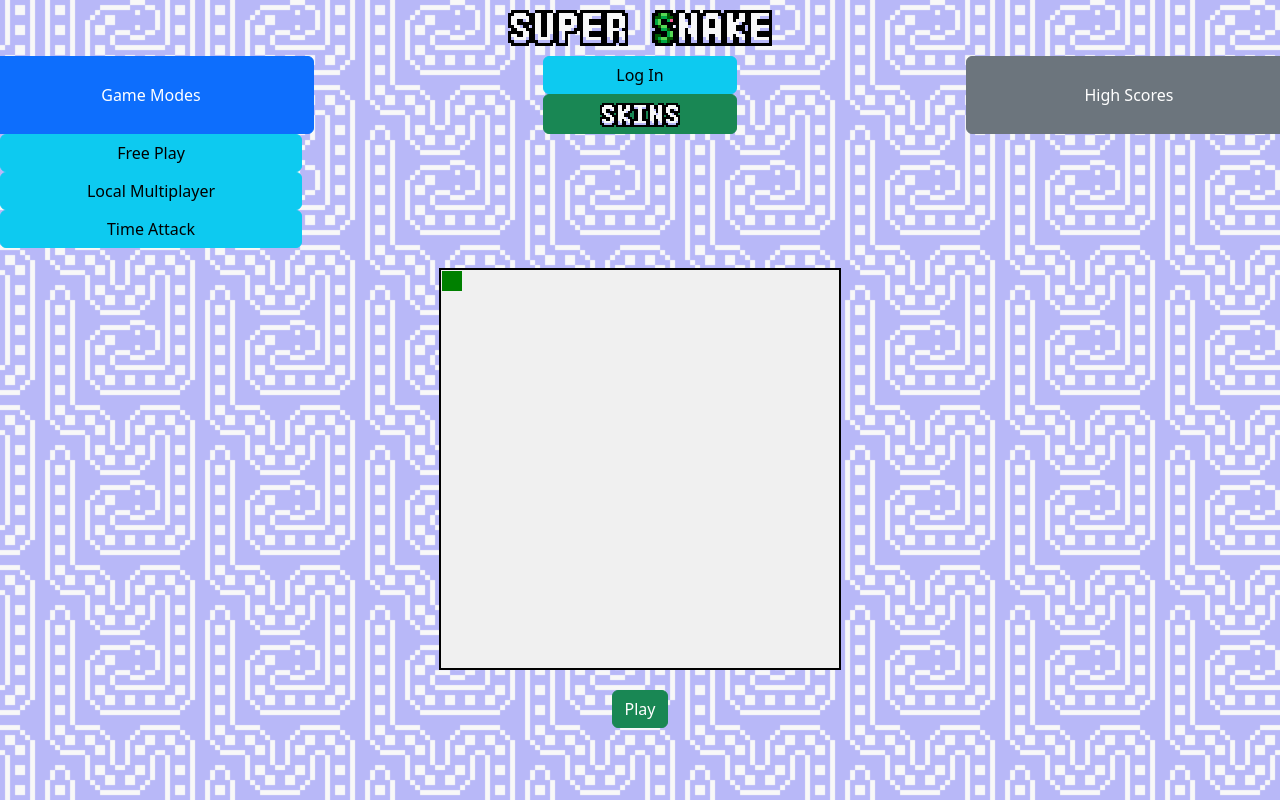
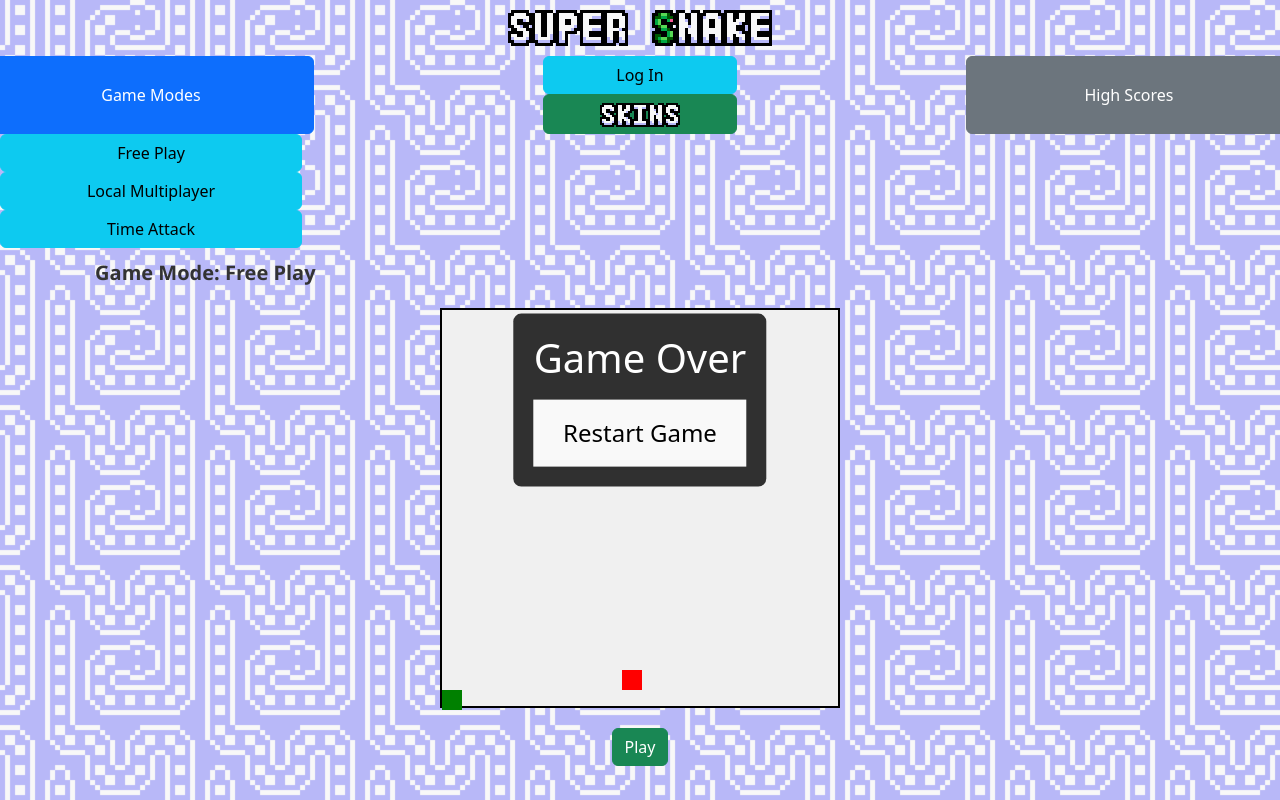
Before and after one commit to MoodyMakai/Cos420Ceagulls, a React (Vite) app: page / in a window 1280 px wide. Built offline with nearby package versions, Linux system fonts and the light colour scheme.

Commit message:
We got normal snake kinda. Still some minor bugs. Thanks ai class

```diff
--- a/src/App.tsx
+++ b/src/App.tsx
@@ -6,74 +6,179 @@ import '../src/assets/super_snake_logo.png'
 import '../src/assets/super_snake_skins.png'
 import { useState, useEffect, useRef } from 'react';
 
+function GameBox({ gameMode }: { gameMode: string }) {
+  const [snake1, setSnake1] = useState([{ x: 0, y: 0 }]); // Start at (0,0), aligned with grid
+  const [direction1, setDirection1] = useState<'ArrowUp' | 'ArrowDown' | 'ArrowLeft' | 'ArrowRight' | null>('ArrowDown'); // Start moving down
+  const [gameOver, setGameOver] = useState(false); // Game over state
+  const [food, setFood] = useState<{ x: number; y: number }[]>([]);
 
-
-function GameBox() {
-  const [x, setX] = useState(1);
-  const [y, setY] = useState(1);
-  const [direction, setDirection] = useState<'ArrowUp' | 'ArrowDown' | 'ArrowLeft' | 'ArrowRight' | null>(null);
-  const intervalRef = useRef<NodeJS.Timeout | null>(null);
+  const intervalRef1 = useRef<NodeJS.Timeout | null>(null);
+  const foodSpawnInterval = useRef<NodeJS.Timeout | null>(null);
 
   const step = 20;
-  const boxSize = 402;
+  const boxSize = 400;
   const playerSize = 20;
 
-  // Handle keypresses to update direction
+  const generateRandomCoords = () => {
+    const max = boxSize / step;
+    return {
+      x: Math.floor(Math.random() * max) * step,
+      y: Math.floor(Math.random() * max) * step,
+    };
+  };
+
+  // Spawn food periodically
+  useEffect(() => {
+    foodSpawnInterval.current = setInterval(() => {
+      setFood(prev => [...prev, generateRandomCoords()]);
+    }, 5000);
+    return () => clearInterval(foodSpawnInterval.current!);
+  }, []);
+
+  // Handle arrow key presses
   useEffect(() => {
     const handleKeyDown = (e: KeyboardEvent) => {
       if (['ArrowUp', 'ArrowDown', 'ArrowLeft', 'ArrowRight'].includes(e.key)) {
         e.preventDefault();
-        setDirection(e.key as typeof direction);
+
+        // Prevent the opposite direction
+        if (direction1 === 'ArrowUp' && e.key !== 'ArrowDown') {
+          setDirection1(e.key as typeof direction1);
+        }
+        if (direction1 === 'ArrowDown' && e.key !== 'ArrowUp') {
+          setDirection1(e.key as typeof direction1);
+        }
+        if (direction1 === 'ArrowLeft' && e.key !== 'ArrowRight') {
+          setDirection1(e.key as typeof direction1);
+        }
+        if (direction1 === 'ArrowRight' && e.key !== 'ArrowLeft') {
+          setDirection1(e.key as typeof direction1);
+        }
       }
     };
-
     window.addEventListener('keydown', handleKeyDown);
     return () => window.removeEventListener('keydown', handleKeyDown);
-  }, []);
+  }, [direction1]);
 
-  // Move based on direction at an interval
+  // Move snake
   useEffect(() => {
-    if (intervalRef.current) clearInterval(intervalRef.current);
+    if (intervalRef1.current) clearInterval(intervalRef1.current);
+    intervalRef1.current = setInterval(() => {
+      setSnake1(prev => {
+        const head = { ...prev[0] };
 
-    intervalRef.current = setInterval(() => {
-      setX(prevX => {
-        if (direction === 'ArrowLeft') return Math.max(1, prevX - step);
-        if (direction === 'ArrowRight') return Math.min(boxSize - playerSize - 5, prevX + step);
-        return prevX;
+        // Move based on direction
+        if (direction1 === 'ArrowLeft') head.x -= step;
+        if (direction1 === 'ArrowRight') head.x += step;
+        if (direction1 === 'ArrowUp') head.y -= step;
+        if (direction1 === 'ArrowDown') head.y += step;
+
+        // Check if the snake has hit the edge of the screen
+        if (head.x < 0 || head.x >= boxSize || head.y < 0 || head.y >= boxSize) {
+          setGameOver(true); // Set game over state if out of bounds
+          clearInterval(intervalRef1.current!); // Stop snake's movement
+          return prev; // Don't update snake if game is over
+        }
+
+        // Check for collision with snake's body (excluding the head itself)
+        if (prev.some((seg, index) => index !== 0 && seg.x === head.x && seg.y === head.y)) {
+          setGameOver(true); // Set game over state
+          clearInterval(intervalRef1.current!); // Stop the snake's movement
+          return prev; // Don't update snake if game is over
+        }
+
+        const newSnake = [head, ...prev.slice(0, prev.length - 1)];
+
+        // Check for collision with any food
+        const foodIndex = food.findIndex(f => f.x === head.x && f.y === head.y);
+        if (foodIndex !== -1) {
+          newSnake.push(prev[prev.length - 1]); // Grow snake
+          setFood(prev => prev.filter((_, i) => i !== foodIndex)); // Remove food
+        }
+
+        return newSnake;
       });
-      setY(prevY => {
-        if (direction === 'ArrowUp') return Math.max(1, prevY - step);
-        if (direction === 'ArrowDown') return Math.min(boxSize - playerSize-5, prevY + step);
-        return prevY;
-      });
-    }, 300); // adjust interval speed here
+    }, 200);
 
-    return () => {
-      if (intervalRef.current) clearInterval(intervalRef.current);
+    return () => clearInterval(intervalRef1.current!);
+  }, [direction1, food]);
+
+  // Reset the game after a game over
+  const handleResetGame = () => {
+    setSnake1([{ x: 0, y: 0 }]);
+    setDirection1('ArrowDown'); // Reset to moving down
+    setFood([]);
+    setGameOver(false);
+    clearInterval(intervalRef1.current!); // Reset the interval
   };
-  }, [direction]);
 
   return (
-    <div
+    <div>
+      {/* Snake Game */}
+      <div className="col-6"
         style={{
           width: boxSize,
           height: boxSize,
           border: '2px solid black',
           backgroundColor: '#f0f0f0',
           position: 'relative',
-        margin: '20px auto'
+          margin: '20px auto',
         }}
       >
+        {/* Snake */}
+        {snake1.map((seg, index) => (
           <div
+            key={index}
             style={{
               width: playerSize,
               height: playerSize,
-          backgroundColor: 'green',
+              backgroundColor: index === 0 ? 'green' : 'lightgreen',
               position: 'absolute',
-          left: x,
-          top: y
+              left: seg.x,
+              top: seg.y
             }}
           />
+        ))}
+
+        {/* Food */}
+        {food.map((f, index) => (
+          <div
+            key={`food-${index}`}
+            style={{
+              width: playerSize,
+              height: playerSize,
+              backgroundColor: 'red',
+              position: 'absolute',
+              left: f.x,
+              top: f.y
+            }}
+          />
+        ))}
+      </div>
+
+      {/* Game Over Modal */}
+      {gameOver && (
+        <div
+          style={{
+            position: 'absolute',
+            top: '50%',
+            left: '50%',
+            transform: 'translate(-50%, -50%)',
+            padding: '20px',
+            backgroundColor: 'rgba(0, 0, 0, 0.8)',
+            color: 'white',
+            fontSize: '24px',
+            textAlign: 'center',
+            borderRadius: '8px',
+            zIndex: 999,
+          }}
+        >
+          <h1>Game Over</h1>
+          <button onClick={handleResetGame} style={{ marginTop: '10px' }}>
+            Restart Game
+          </button>
+        </div>
+      )}
     </div>
   );
 }
@@ -85,6 +190,14 @@ function App() {
   const [showHighScoresModal, setShowHighScoresModal] = useState(false);
   const [username, setUsername] = useState('');
   const [inputUsername, setInputUsername] = useState('');
+
+  const [gameMode, setGameMode] = useState<string>('Free Play'); // default to Free Play
+
+const selectGameMode = (mode: string) => {
+  setGameMode(mode);
+  console.log("Game mode selected:", mode); // optional: for debugging
+};
+
 
   const toggleVisibility = (id: string) => {
     const element = document.getElementById(id);
@@ -137,9 +250,9 @@ function App() {
 
         <div className='row'>
         <div id="gameModes" className='col-3'>
-            <button className="col-12 btn btn-info">Free Play</button>
-            <button className="col-12 btn btn-info">Local Multiplayer</button>
-            <button className="col-12 btn btn-info">Time Attack</button>
+          <button className="col-12 btn btn-info" onClick={() => selectGameMode("Free Play")}>Free Play</button>
+          <button className="col-12 btn btn-info" onClick={() => selectGameMode("Local Multiplayer")}>Local Multiplayer</button>
+          <button className="col-12 btn btn-info" onClick={() => selectGameMode("Time Attack")}>Time Attack</button>
         </div>
           <div className='col-2'>
             <h1 hidden>Do nothing here</h1>
@@ -153,9 +266,21 @@ function App() {
             <h1 hidden>Do nothing here</h1>
           </div>
         </div>
+        <div className='row'>
+          <div className='col-4' style={{
+              textAlign: 'center',
+              marginTop: '10px',
+              fontSize: '20px',
+              color: '#333',
+              fontWeight: 'bold',
+              fontFamily: 'Segoe UI, Arial, sans-serif'
+            }}>
+              Game Mode: {gameMode}
+            </div>
 
             {username && (
-          <div style={{
+            <div className='col-4'
+            style={{
               textAlign: 'center',
               marginTop: '10px',
               fontSize: '24px',
@@ -168,8 +293,10 @@ function App() {
               Welcome, {username}
             </div>
           )}
+          <div className='col-4'></div>
+        </div>
+        <GameBox gameMode={gameMode} />
 
-        <GameBox />
         <div style={{ display: 'flex', justifyContent: 'center', position: 'relative', marginBottom: 20 }}>
           <button className='btn btn-success'>Play</button>
         </div>
```
Lines whose indentation alone changed are shown as unchanged.
